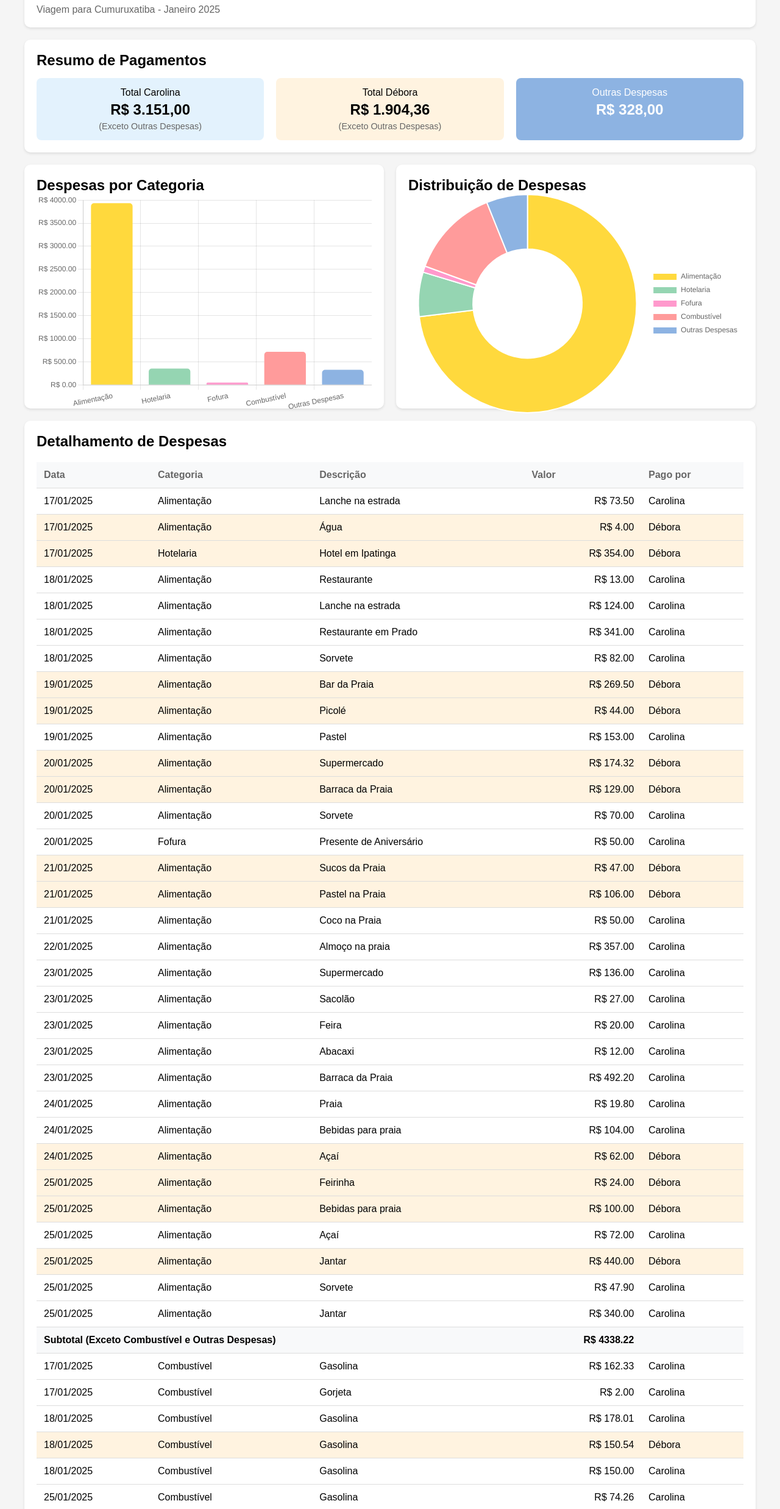
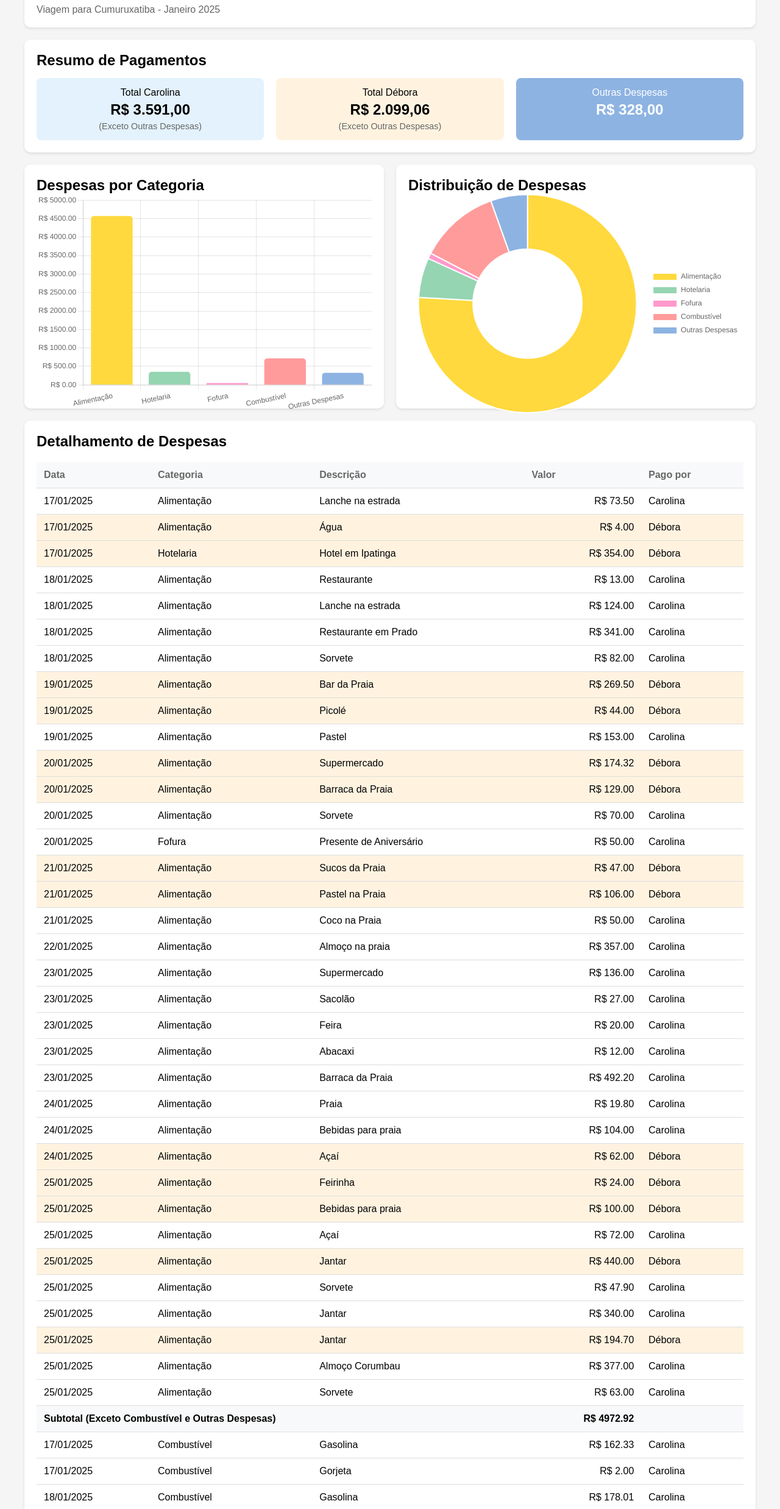
Before and after one commit to brutaro/Carol-viagem, a plain HTML site: page index.html in a window 1280 px wide. Shown: the part 80-2555 px from the top of the page at 61% size. Drawn offline with nearby package versions, Linux system fonts and the light colour scheme.

Commit message:
Update index.html

```diff
--- a/index.html
+++ b/index.html
@@ -167,12 +167,12 @@
             <div class="summary-grid">
                 <div class="summary-item carolina">
                     <div>Total Carolina</div>
-                    <div class="summary-value">R$ 3.151,00</div> <!-- Atualizado -->
+                    <div class="summary-value">R$ 3.591,00</div> <!-- Atualizado -->
                     <div class="summary-label">(Exceto Outras Despesas)</div>
                 </div>
                 <div class="summary-item debora">
                     <div>Total Débora</div>
-                    <div class="summary-value">R$ 1.904,36</div> <!-- Atualizado -->
+                    <div class="summary-value">R$ 2.099,06</div> <!-- Atualizado -->
                     <div class="summary-label">(Exceto Outras Despesas)</div>
                 </div>
                 <div class="summary-item outras">
@@ -256,10 +256,13 @@
             { date: '25/01/2025', category: 'Alimentação', description: 'Bebidas para praia', value: 100.00, paidBy: 'Débora' },
             { date: '25/01/2025', category: 'Alimentação', description: 'Açaí', value: 72.00, paidBy: 'Carolina' },
             { date: '25/01/2025', category: 'Combustível', description: 'Gasolina', value: 74.26, paidBy: 'Carolina' },
-            // Novas despesas
             { date: '25/01/2025', category: 'Alimentação', description: 'Jantar', value: 440.00, paidBy: 'Débora' },
             { date: '25/01/2025', category: 'Alimentação', description: 'Sorvete', value: 47.90, paidBy: 'Carolina' },
-            { date: '25/01/2025', category: 'Alimentação', description: 'Jantar', value: 340.00, paidBy: 'Carolina' }
+            { date: '25/01/2025', category: 'Alimentação', description: 'Jantar', value: 340.00, paidBy: 'Carolina' },
+            // Novas despesas
+            { date: '25/01/2025', category: 'Alimentação', description: 'Jantar', value: 194.70, paidBy: 'Débora' },
+            { date: '25/01/2025', category: 'Alimentação', description: 'Almoço Corumbau', value: 377.00, paidBy: 'Carolina' },
+            { date: '25/01/2025', category: 'Alimentação', description: 'Sorvete', value: 63.00, paidBy: 'Carolina' }
         ];
 
         const colors = {
```
